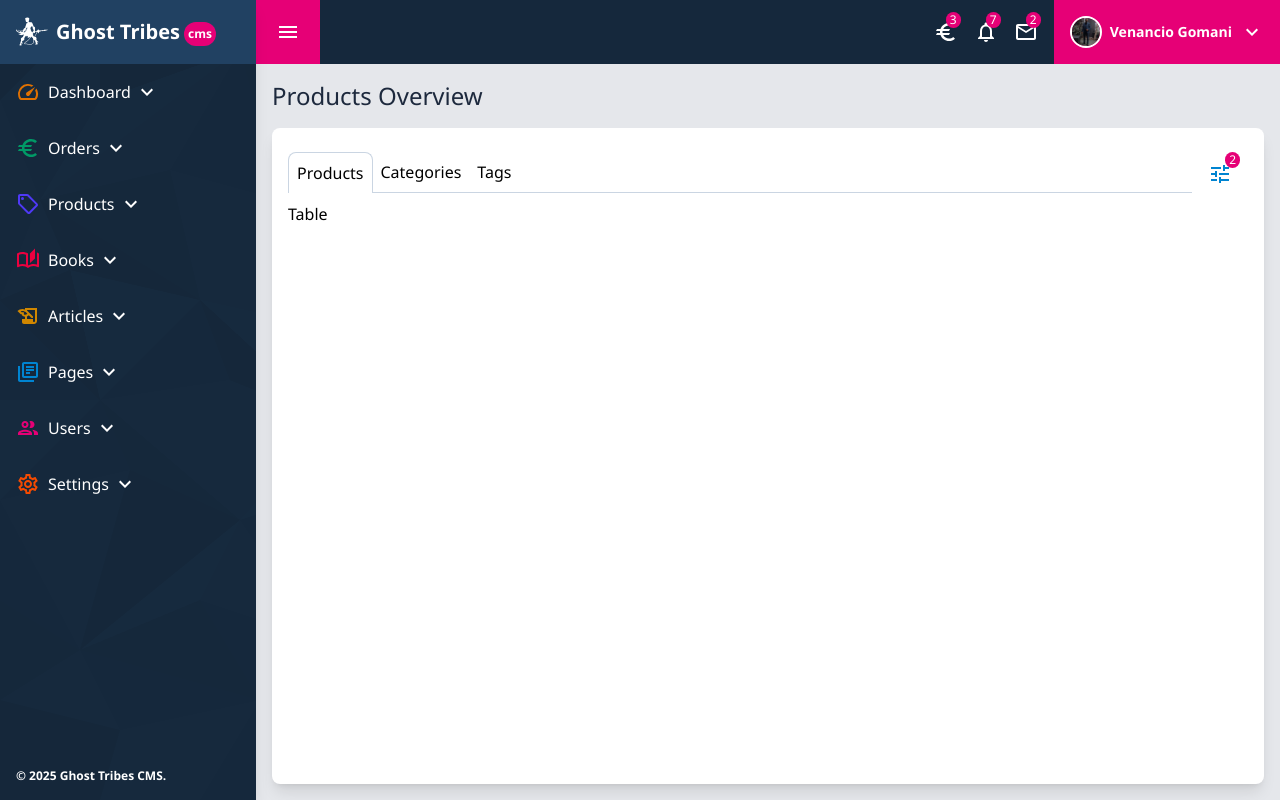
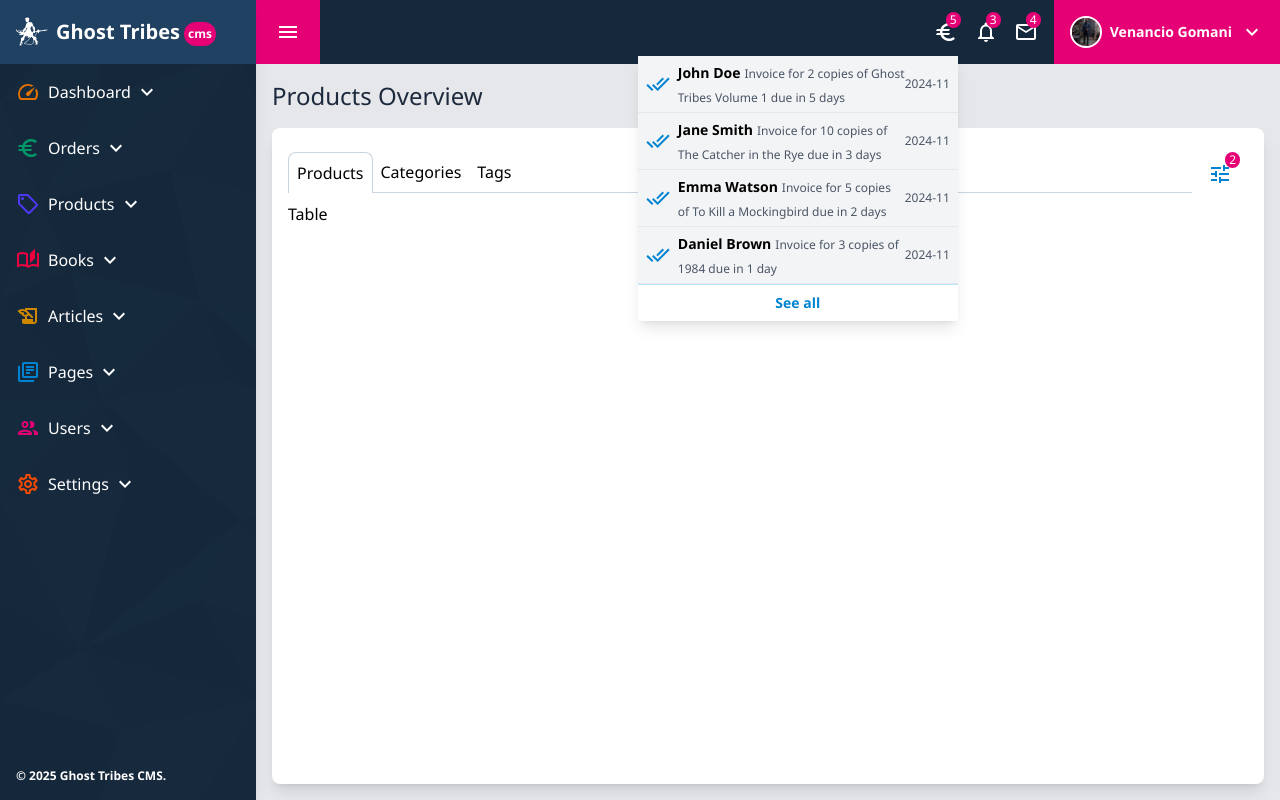
Before and after one commit to venanciogomani/ghosttribes-cms, a React (Vite) app: page /admin in a window 1280 px wide. Both pictures are taken after a click on the icon 945 px from the left and 32 px from the top of the page. Built offline with nearby package versions, Linux system fonts and the light colour scheme.

Commit message:
dropdown notifications

```diff
--- /dev/null
+++ b/src/components/shared/DropdownNotification/DropdownNotification.tsx
@@ -0,0 +1,48 @@
+import DoneAllOutlinedIcon from '@mui/icons-material/DoneAllOutlined';
+// import DoneOutlinedIcon from '@mui/icons-material/DoneOutlined';
+import { formatDate } from '../../../utils/date-constants';
+import { INotification } from '../../../models/notifications.type';
+
+interface IDropdownNotification {
+  notifications: INotification[];
+}
+export default function DropdownNotification({
+  notifications,
+}: IDropdownNotification) {
+  return (
+    <div className="absolute top-14 right-0 bg-white shadow-lg flex flex-col min-w-80">
+      {notifications
+        .map((notification, index) => (
+          <div
+            key={index}
+            className="py-1 px-2 bg-gray-100 hover:bg-gray-200
+          transition duration-300 ease-in-out cursor-pointer
+          border-b border-gray-200"
+          >
+            <div className="flex items-center">
+              <DoneAllOutlinedIcon className="text-sky-600 mr-2" />
+              <div className="flex-1">
+                <span className="text-sm font-semibold mr-1">
+                  {notification.author}
+                </span>
+                <span className="text-xs text-gray-600">
+                  {notification.content}
+                </span>
+              </div>
+              <span className="text-xs text-gray-600">
+                {formatDate(notification.createdAt)}
+              </span>
+            </div>
+          </div>
+        ))
+        .slice(0, 4)}
+      <span
+        className="text-sm text-sky-600 font-semibold cursor-pointer
+        hover:text-sky-600 transition duration-300 ease-in-out
+        border-t border-sky-200 text-center p-2"
+      >
+        See all
+      </span>
+    </div>
+  );
+}
--- a/src/components/shared/Header/Header.tsx
+++ b/src/components/shared/Header/Header.tsx
@@ -4,8 +4,21 @@ import NotificationsOutlinedIcon from '@mui/icons-material/NotificationsOutlined
 import MailOutlinedIcon from '@mui/icons-material/MailOutlined';
 import KeyboardArrowDownOutlinedIcon from '@mui/icons-material/KeyboardArrowDownOutlined';
 import EuroOutlinedIcon from '@mui/icons-material/EuroOutlined';
+import DropdownNotification from '../DropdownNotification/DropdownNotification';
+import {
+  invoicesNotifications,
+  messageNotification,
+  ordersNotifications,
+} from '../../../constants/data';
+import { useState } from 'react';
 
 export default function Header() {
+  const [openDropdown, setOpenDropdown] = useState<string | null>(null);
+
+  const handleIconClick = (dropdownId: string) => {
+    setOpenDropdown(openDropdown === dropdownId ? null : dropdownId);
+  };
+
   return (
     <div className="w-full bg-[#15283c] h-16 flex justify-between items-center">
       <div
@@ -21,37 +34,55 @@ export default function Header() {
             <EuroOutlinedIcon
               className="text-white hover:text-gray-200 transition
                   duration-300 ease-in-out cursor-pointer"
+              onClick={() => handleIconClick('orders')}
             />
+            {invoicesNotifications.length > 0 && (
               <span
                 className="absolute top-3 left-3 bg-pink-600 rounded-full
                     px-1 text-white text-center text-xs"
               >
-              3
+                {invoicesNotifications.length}
               </span>
+            )}
+            {openDropdown === 'orders' && (
+              <DropdownNotification notifications={invoicesNotifications} />
+            )}
           </div>
           <div className="relative flex items-center mr-4 h-full">
             <NotificationsOutlinedIcon
               className="text-white hover:text-gray-200 transition
                   duration-300 ease-in-out cursor-pointer"
+              onClick={() => handleIconClick('notifications')}
             />
+            {ordersNotifications.length > 0 && (
               <span
                 className="absolute top-3 left-3 bg-pink-600 rounded-full
                     px-1 text-white text-center text-xs"
               >
-              7
+                {ordersNotifications.length}
               </span>
+            )}
+            {openDropdown === 'notifications' && (
+              <DropdownNotification notifications={ordersNotifications} />
+            )}
           </div>
           <div className="relative flex items-center mr-4 h-full">
             <MailOutlinedIcon
               className="text-white hover:text-gray-200 transition
                   duration-300 ease-in-out cursor-pointer"
+              onClick={() => handleIconClick('messages')}
             />
+            {messageNotification.length > 0 && (
               <span
                 className="absolute top-3 left-3 bg-pink-600 rounded-full
                     px-1 text-white text-center text-xs"
               >
-              2
+                {messageNotification.length}
               </span>
+            )}
+            {openDropdown === 'messages' && (
+              <DropdownNotification notifications={messageNotification} />
+            )}
           </div>
         </div>
         <div className="flex items-center justify-center bg-pink-600 h-full px-4">
--- /dev/null
+++ b/src/constants/data.ts
@@ -0,0 +1,70 @@
+import { INotification } from "../models/notifications.type";
+
+export const ordersNotifications: INotification[] = [
+    {
+      author: 'John Doe',
+      content: 'Bought 2 copies of Ghost Tribes Volume 1',
+      createdAt: new Date('2024-12-12'),
+    },
+    {
+      author: 'Jane Smith',
+      content: 'Order cancelled due to low stock',
+      createdAt: new Date('2024-12-11'),
+    },
+    {
+      author: 'Emma Watson',
+      content: 'Shipped 10 copies of The Catcher in the Rye',
+      createdAt: new Date('2024-12-10'),
+    },
+];
+
+export const invoicesNotifications: INotification[] = [
+    {
+        author: 'John Doe',
+        content: 'Invoice for 2 copies of Ghost Tribes Volume 1 due in 5 days',
+        createdAt: new Date('2024-12-15'),
+    },
+    {
+        author: 'Jane Smith',
+        content: 'Invoice for 10 copies of The Catcher in the Rye due in 3 days',
+        createdAt: new Date('2024-12-14'),
+    },
+    {
+        author: 'Emma Watson',
+        content: 'Invoice for 5 copies of To Kill a Mockingbird due in 2 days',
+        createdAt: new Date('2024-12-13'),
+    },
+    {
+        author: 'Daniel Brown',
+        content: 'Invoice for 3 copies of 1984 due in 1 day',
+        createdAt: new Date('2024-12-12'),
+    },
+    {
+        author: 'Michael Johnson',
+        content: 'Invoice for 7 copies of Pride and Prejudice due in 7 days',
+        createdAt: new Date('2024-12-11'),
+    }
+];
+
+export const messageNotification: INotification[] = [
+    {
+        author: 'John Doe',
+        content: 'New message from Jane Smith',
+        createdAt: new Date('2024-12-16'),
+    },
+    {
+        author: 'Jane Smith',
+        content: 'New message from Emma Watson',
+        createdAt: new Date('2024-12-15'),
+    },
+    {
+        author: 'Emma Watson',
+        content: 'New message from Daniel Brown',
+        createdAt: new Date('2024-12-14'),
+    },
+    {
+        author: 'Daniel Brown',
+        content: 'New message from Michael Johnson',
+        createdAt: new Date('2024-12-13'),
+    }
+];
--- /dev/null
+++ b/src/models/notifications.type.ts
@@ -0,0 +1,5 @@
+export interface INotification {
+  author: string;
+  content: string;
+  createdAt: Date;
+}
--- a/src/utils/date-constants.ts
+++ b/src/utils/date-constants.ts
@@ -13,5 +13,5 @@ export function getCurrentDate() {
 }
 
 export function formatDate(date: Date): string {
-    return date.getFullYear() + '-' + date.getMonth() + '-' + date.getDate;
+    return date.getFullYear() + '-' + date.getMonth()
 }
```
Lines whose indentation alone changed are shown as unchanged.
